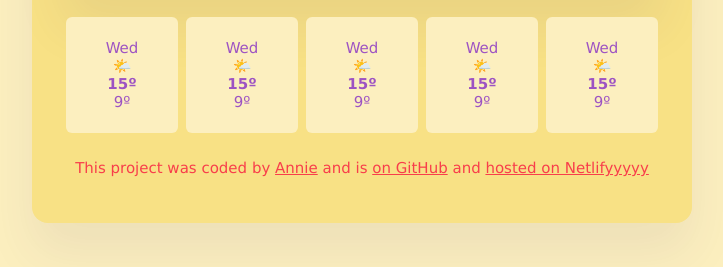
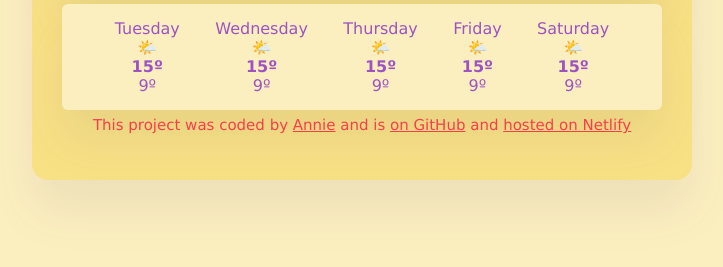
Before and after one commit to colberta23/weather-app-shecodes-week8, a plain HTML site: page index.html in a window 1280 px wide. Shown: the part 329-596 px from the top of the page, without its empty margins (278-1001 px from the left). Drawn offline with nearby package versions, Linux system fonts and the light colour scheme; no server answers.

Commit message:
moved forecast into JS

```diff
--- a/index.html
+++ b/index.html
@@ -27,9 +27,9 @@
         <div class="date" id="today-time"> </div>
         <div class="today-container">
         <span class="container-head">
- <h1>
-    <span class="paris" id="city-name"> </span><span class="today">Today </span>
-</h1>
+       <h1>
+         <span class="paris" id="city-name"> </span><span class="today">Today </span>
+          </h1>
           </span>
           <p>
             <span id="today-description">Scattered clouds</span>
@@ -49,68 +49,9 @@
         </div>
       </main>
 
-      <section class="future-weather">
-        <ul>
-          <li class="weather-forecast-day">
-          <div class="weather-forecast-date">Wed</div>
-          <div class="weather-forecast-icon">🌤️</div>
-          <div class="weather-forecast-temperatures">
-              <div class="weather-forecast-temperature">
-                <strong>15º</strong>
-              </div>
-              <div class="weather-forecast-temperature">9º</div>
-            </div>
-           </li>
+      <div class="future-weather" id="forecast">
+        </div>
 
-
-          <li class="weather-forecast-day">
-          <div class="weather-forecast-date">Wed</div>
-          <div class="weather-forecast-icon">🌤️</div>
-          <div class="weather-forecast-temperatures">
-              <div class="weather-forecast-temperature">
-                <strong>15º</strong>
-              </div>
-              <div class="weather-forecast-temperature">9º</div>
-            </div>
-           </li>
-
-
-          <li class="weather-forecast-day">
-          <div class="weather-forecast-date">Wed</div>
-          <div class="weather-forecast-icon">🌤️</div>
-          <div class="weather-forecast-temperatures">
-              <div class="weather-forecast-temperature">
-                <strong>15º</strong>
-              </div>
-              <div class="weather-forecast-temperature">9º</div>
-            </div>
-           </li>
-
-
-          <li class="weather-forecast-day">
-          <div class="weather-forecast-date">Wed</div>
-          <div class="weather-forecast-icon">🌤️</div>
-          <div class="weather-forecast-temperatures">
-              <div class="weather-forecast-temperature">
-                <strong>15º</strong>
-              </div>
-              <div class="weather-forecast-temperature">9º</div>
-            </div>
-           </li>
-
-    <li class="weather-forecast-day">
-          <div class="weather-forecast-date">Wed</div>
-          <div class="weather-forecast-icon">🌤️</div>
-          <div class="weather-forecast-temperatures">
-              <div class="weather-forecast-temperature">
-                <strong>15º</strong>
-              </div>
-              <div class="weather-forecast-temperature">9º</div>
-            </div>
-           </li>
-
-        </ul>
-      </section>
       <footer>
            <p>
           This project was coded by
@@ -124,7 +65,7 @@
           >
           and
           <a href="https://www.netlify.com/" target="_blank"
-            >hosted on Netlifyyyyy</a
+            >hosted on Netlify</a
           >
         </p>
       </footer>
--- a/src/index.js
+++ b/src/index.js
@@ -52,7 +52,34 @@ function handleSearchSubmit(event) {
   searchCity(searchFormInput.value);
 }
 
+function displayForecast() {
+  let forecast = document.querySelector("#forecast");
+
+  let days = ["Tuesday", "Wednesday", "Thursday", "Friday", "Saturday"];
+  let forecastHtml = "";
+
+  days.forEach(function (day) {
+    forecastHtml =
+      forecastHtml +
+      `
+   <div class="weather-forecast-day">
+          <div class="weather-forecast-date">${day}</div>
+          <div class="weather-forecast-icon">🌤️</div>
+          <div class="weather-forecast-temperatures">
+              <div class="weather-forecast-temperature">
+                <strong>15º</strong>
+              </div>
+              <div class="weather-forecast-temperature">9º</div>
+            </div>
+          </div>
+          `;
+  });
+
+  forecast.innerHTML = forecastHtml;
+}
+
 let searchFormElement = document.querySelector("#search-form-element");
 searchFormElement.addEventListener("submit", handleSearchSubmit);
 
 searchCity("London");
+displayForecast();
--- a/src/styles.css
+++ b/src/styles.css
@@ -98,24 +98,18 @@ p {
   right: -355px;
 }
 
-ul {
-  list-style: none;
+.future-weather {
   display: flex;
-  justify-content: space-between;
-  padding-inline-start: 0px;
+  justify-content: space-around;
   color: #9d53c3;
-}
-li {
   border: none;
   border-color: #cb9bba;
   border-radius: 6px;
-  padding: 22px;
-  margin: 4px;
+  padding: 15px 35px;
+  margin-top: 7px;
   background-color: #fcefbf;
-  width: 70px;
-  display: block;
   text-align: center;
-  font-size: 15px;
+  box-shadow: 0 30px 50px rgba(65, 50, 100, 0.08);
 }
 
 footer {
```
Also changed, not shown: 1 other file.
